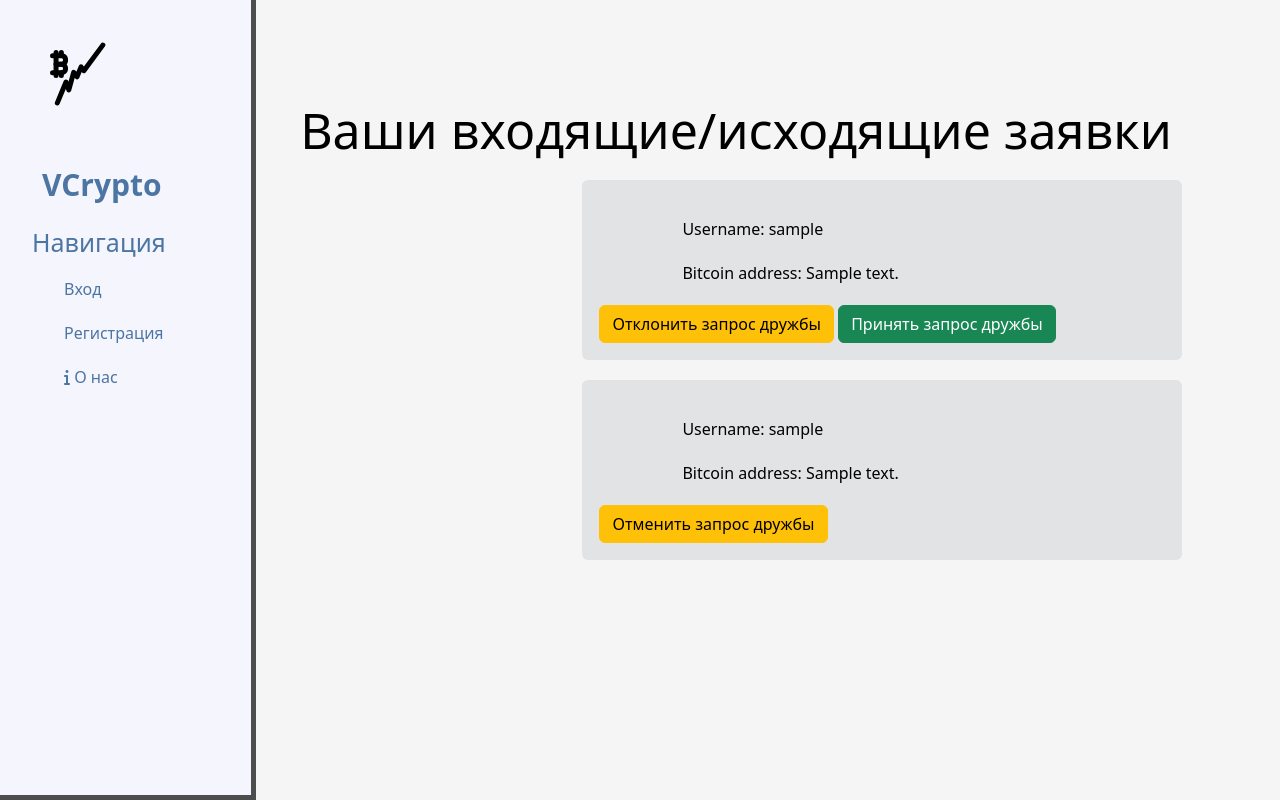
After one commit to rzge/VCrypto, a Django app: template VCrypto/main/templates/main/in_out.html in a window 1280 px wide. The commit adds this page. Run offline with Django 4.2, Linux system fonts and the light colour scheme; the template is opened without the code that fills it: most values are stand-ins (such as "Sample title", 1, 10 or a date in 2020); some libraries are stand-ins or nearby versions.

Commit message:
поменял вёрстку в friends + отображение исходящих/входящих заявок

```diff
--- /dev/null
+++ b/VCrypto/main/templates/main/in_out.html
@@ -0,0 +1,25 @@
+{% extends 'main/layout.html' %}
+{% load crispy_forms_tags %}
+
+{% block title %}О Вас{% endblock %}
+
+{% block content %}
+    <div class="feature">
+        <h1>Ваши входящие/исходящие заявки</h1>
+        {% for incoming in incoming_requests %}
+            <div class="alert alert-secondary">
+                <p>Username: {{ incoming.sender.username }}</p>
+                <p>Bitcoin address: {{ incoming.sender.bitcoin_address }}</p>
+                <a href="{% url 'decline_friend_request' incoming.sender.id %}" class="btn btn-warning">Отклонить запрос дружбы</a>
+                <a href="{% url 'accept_friend_request' incoming.sender.id %}" class="btn btn-success">Принять запрос дружбы</a>
+            </div>
+        {% endfor %}
+        {% for outcoming in outcoming_requests %}
+            <div class="alert alert-secondary">
+                <p>Username: {{ outcoming.username }}</p>
+                <p>Bitcoin address: {{ outcoming.bitcoin_address }}</p>
+                <a href="{% url 'cancel_friend_request' outcoming.id %}" class="btn btn-warning">Отменить запрос дружбы</a>
+            </div>
+        {% endfor %}
+    </div>
+{% endblock %}
```
Also changed, not shown: VCrypto/main/templates/main/friends.html (+6 -6 lines).
